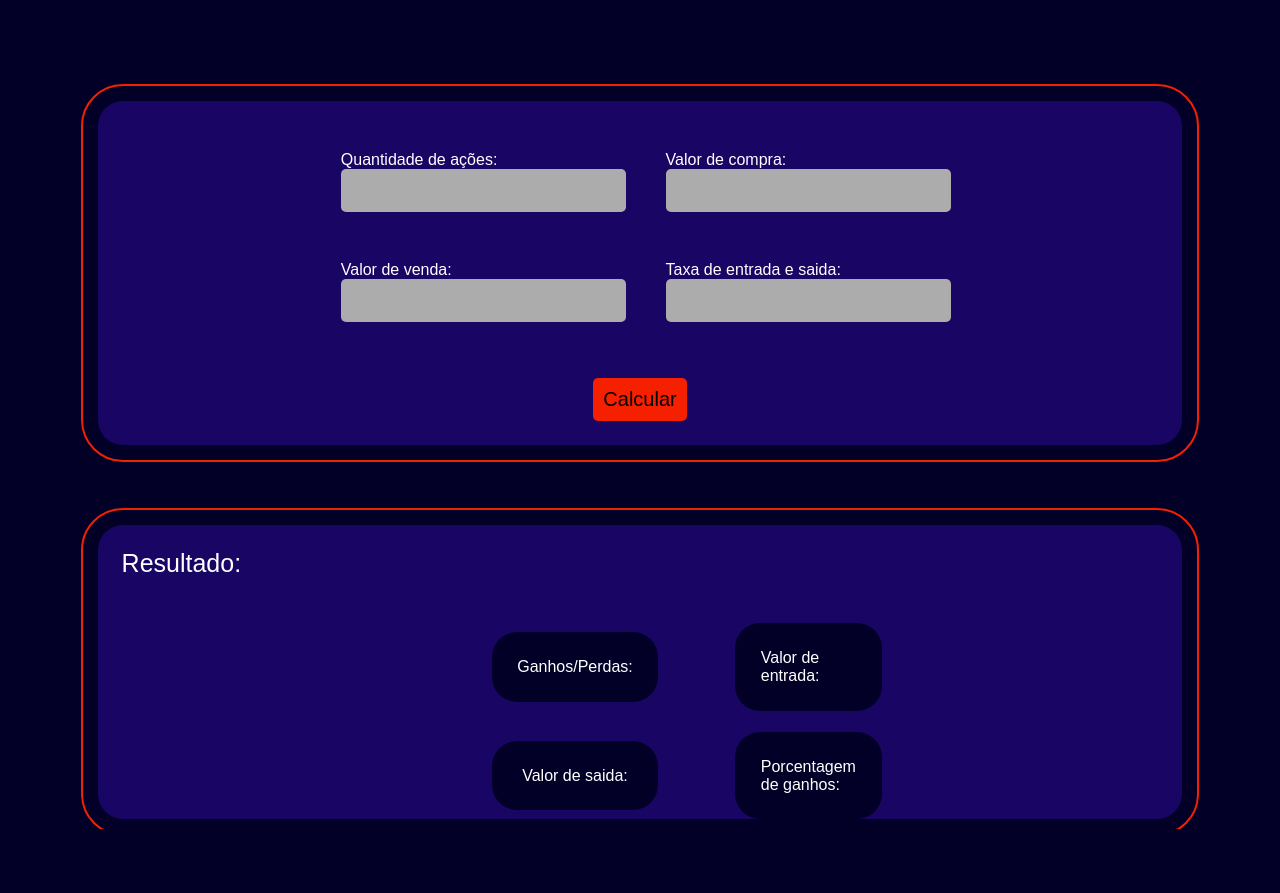
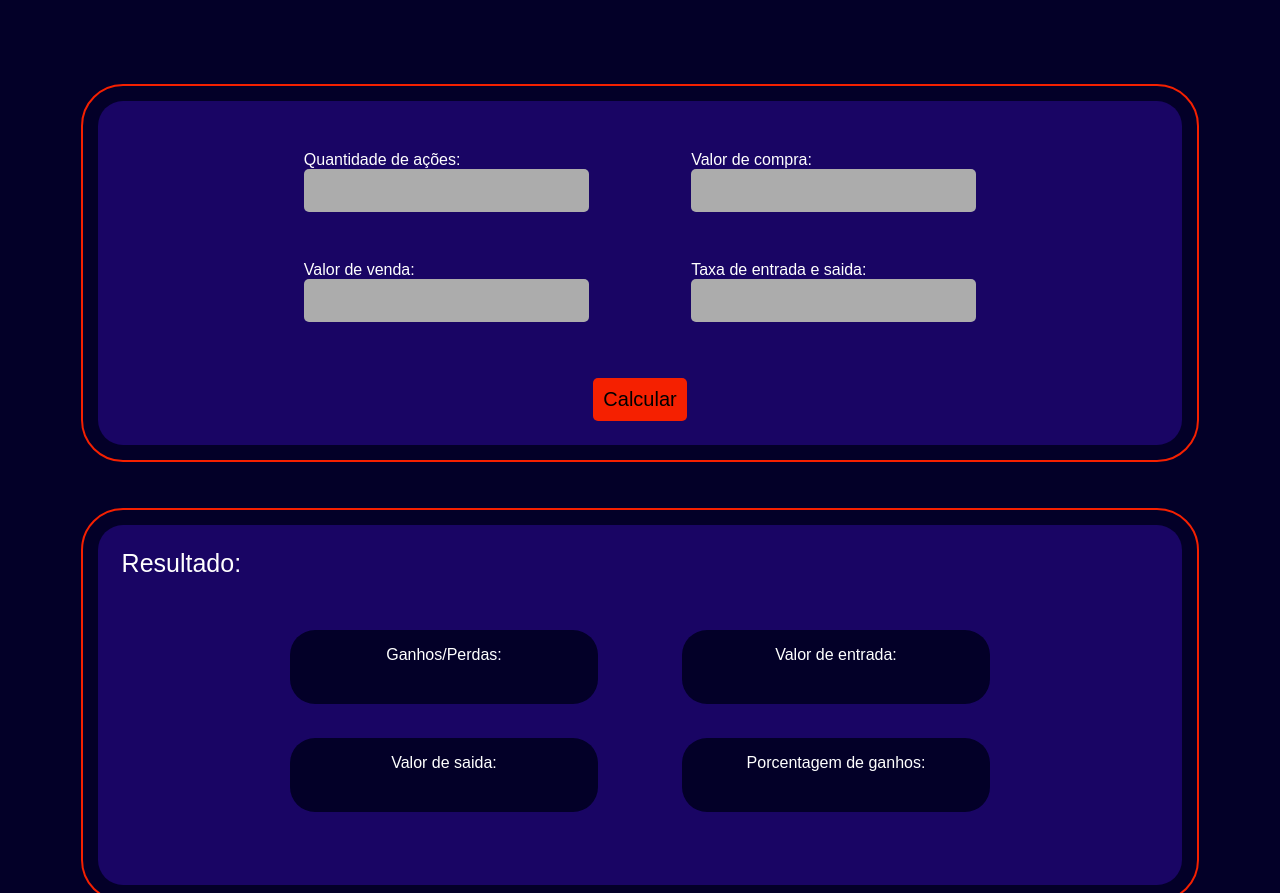
Before and after one commit to pedsarg/Lista-Bolsa, a plain HTML site: page index.html in a window 1280 px wide. Shown: the part 221-1114 px from the top of the page. Before the commit the page ends 1050 px from the top, so only its background shows below. Drawn offline with Linux system fonts and the light colour scheme.

Commit message:
Aprimoramento da inteface grafica

```diff
--- a/index.html
+++ b/index.html
@@ -12,9 +12,8 @@
     <main>
         <div class="info01">
             <div class="qtdAcoes">
-                <label for="gtdAcoes">Quantidade de ações: </label>
+                <label for="qtdAcoes">Quantidade de ações: </label>
                 <input type="number" id="qtdAcoes"/>
-
             </div>
 
             <div class="qtdCompra">
@@ -50,12 +49,10 @@
 
         <div class="info02">
 
-
             <div class="perdasGanhos">
                 <label id="gpLabel">Ganhos/Perdas: </label>
                 <span id="perdasGanhos"></span>
             </div>
-
 
             <div class="valorEntrada">
                 <label id="textoEntrada">Valor de entrada: </label>
@@ -72,6 +69,7 @@
                 <span id="porcentagem"></span>
             </div>
         </div>
+    </div>
 
     <script src="script.js"></script>
 
--- a/script.js
+++ b/script.js
@@ -24,7 +24,7 @@ const calcGanhos = () => {
 
         const porcentagemValue = (result / totalEntrada) * 100; // Calculating percentage
 
-        ganhosPerdas.innerHTML = `R$${result}`; // Using backticks
+        ganhosPerdas.innerHTML = `R$ ${result}`; // Using backticks
         valorEntrada.innerHTML = `R$ ${totalEntrada}`; // Correct ID used
         valorSaida.innerHTML = `R$ ${valorSaidaValue}`; // Using backticks
         porcentagem.innerHTML = `${porcentagemValue.toFixed(2)}%`; // Using backticks
--- a/style.css
+++ b/style.css
@@ -12,8 +12,6 @@ main{
 }
 
 .info01{
-    margin-left: 19vw;
-    margin-right: 15vw;
     justify-content: center;
     align-items: center;
     display: grid;
@@ -22,6 +20,22 @@ main{
     grid-gap: 0vw;
 }
 
+#qtdAcoes,#valorCompra,#valorVenda,#taxas{
+    display: grid;
+    grid-template-columns: 2fr 2fr;
+    grid-template-rows: 10vh;
+}
+
+.qtdAcoes,.valorVenda{
+    margin-left: 25vw;
+    padding-right: 5vw;
+
+}
+
+.qtdCompra,.taxas{
+    margin-right: 25vw;
+    padding-left: 3vw;
+}
 
 h2 {
     margin-top: 15vh;
@@ -59,13 +73,12 @@ button{
     margin-bottom: 3vh;
 }
 
-
 .results{
     margin-top: 10vh;
 }
 
 .resultado{
-padding: 3vh;
+    padding: 3vh;
     font-size: 25px;
 }
 
@@ -75,25 +88,17 @@ padding: 3vh;
     text-align: center;
     color: rgb(255, 0, 0);
 }
+
 .info02{
-    margin-left: 15vw;
-    margin-right: 15vw;
     justify-content: space-around;
     align-items: center;
     display: grid;
     grid-template-columns: 2fr 2fr;
     grid-template-rows: 15vh;
-    grid-gap: 0vw;
-    padding-inline: 10px;
-    margin-bottom: 10px;
+    grid-gap: 0.5vw;
+    padding-bottom: 10vh;
+
 }
-
-
-#textoEntrada{
-    justify-content: center;
-    text-align: center;
-}
-
 
 .valorEntrada, .porcentagem{
     margin-right: 15vw;
@@ -105,22 +110,39 @@ padding: 3vh;
     border-radius: 25px;
 }
 
-
 .perdasGanhos, .valorSaida{
-
+    justify-content: center;
     text-align: center;
     margin-left: 15vw;
     margin-right: 3vw;
     margin-top: 10px;
     background-color: #030028;
-    padding: 2vw;
+    padding: 2vh;
     padding-inline:2vw;
     border-radius: 25px;
 
 }
 
-#gpLabel{
+.valorEntrada, .porcentagem{
+    justify-content: center;
+    text-align: center;
+    margin-right: 15vw;
+    margin-left: 3vw;;
+    background-color: #030028;
+    padding: 2vh;
+    padding-inline:2vw;
+    border-radius: 25px;
+}
 
+
+#perdasGanhos,#valorEntrada,#valorSaida,#porcentagem{
+    display: flex;
+    margin-top: 3vh;
+    justify-content: center;
+    font-size: 20px;
+}
+.results{
+    height: 45vh;
 }
 
 h2,main,.results{
```
